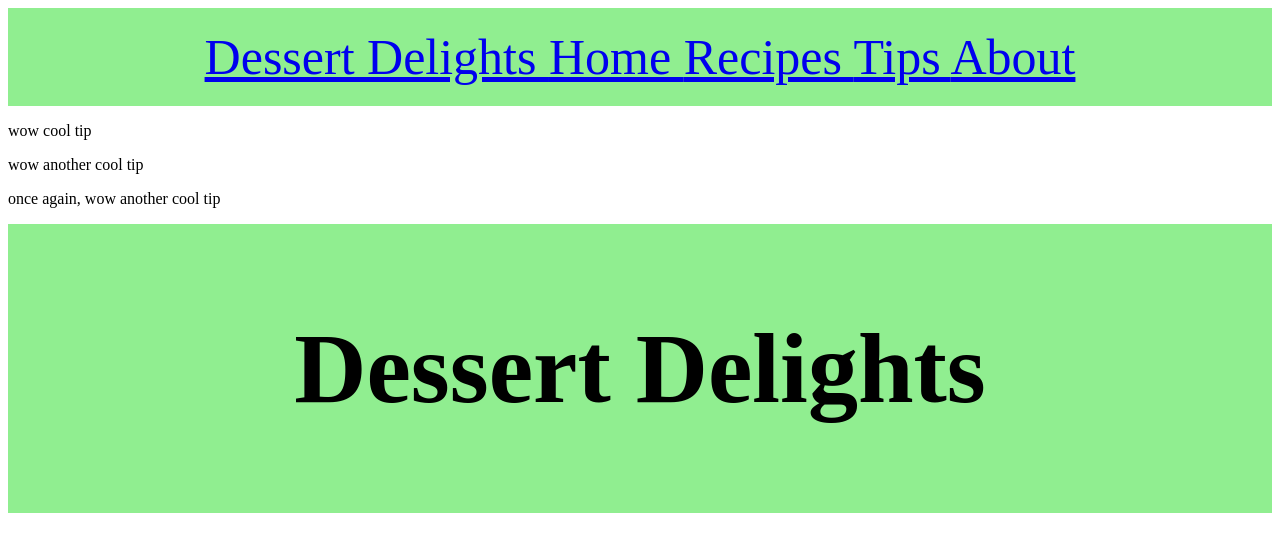
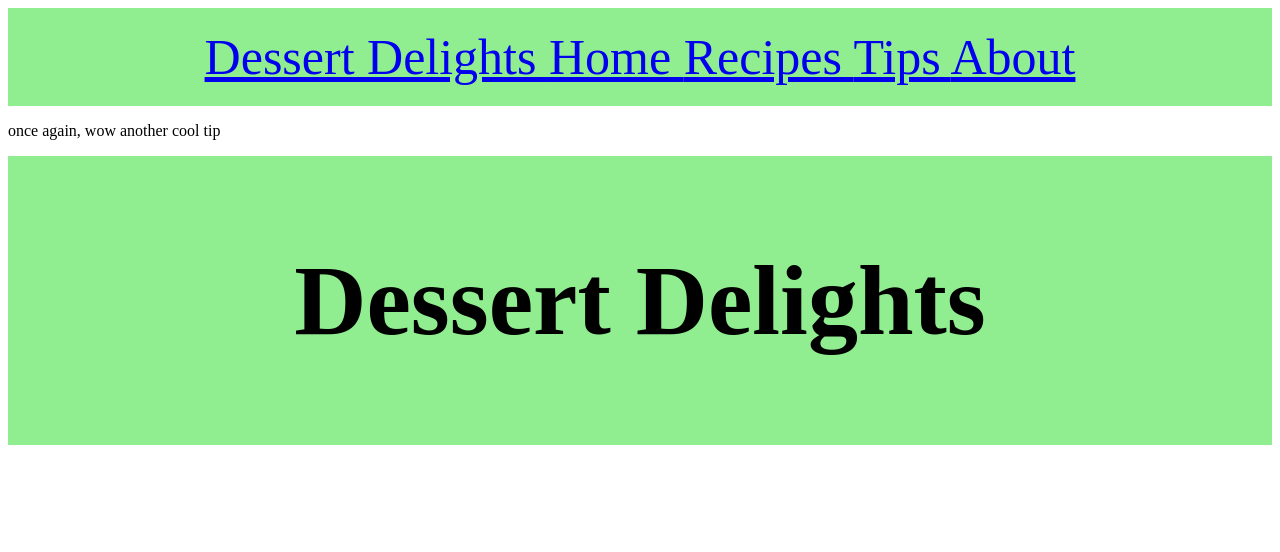
Before and after one commit to CoffeeBoi120/Group2-BSIT221B, a Next.js app in the folder recipeapp/recipeapp/: page /tips in a window 1280 px wide. Shown: the top 552 px of the page. Built offline with nearby package versions, Linux system fonts and the light colour scheme.

Commit message:
random tips implemented

```diff
--- a/recipeapp/recipeapp/pages/tips/index.js
+++ b/recipeapp/recipeapp/pages/tips/index.js
@@ -2,17 +2,17 @@ import fs from 'fs';
 import path from 'path';
 
 function Tips( {tips} ) {
+
+        const randomId = Math.floor(
+            Math.random() * tips.length);
+        const tipText = tips[randomId].tip;
+
+
     return(
       <>
-      {
-      tips.map(tips => {
-        return (
-          <div key={tips.id}>
-           <p>{tips.tip}</p>
+          <div>
+           <p>{tipText}</p>
           </div>
-        )
-      })
-    }
       </>
     )
   }
```
